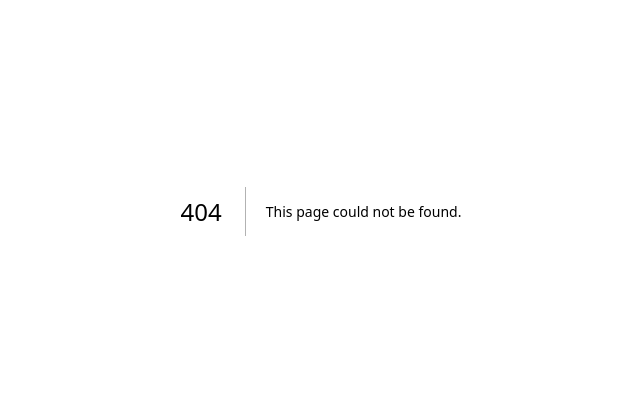
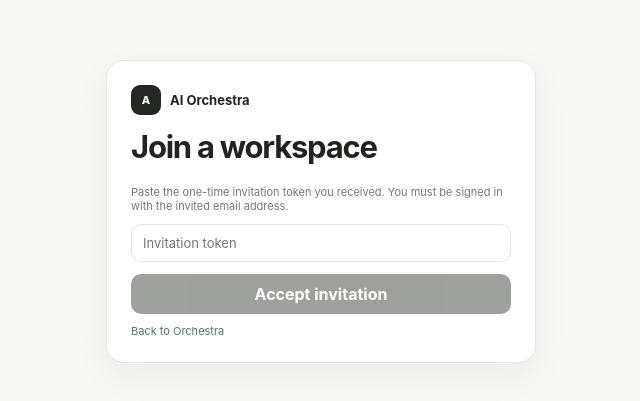
Before and after one commit to pixeldoumh-spec/Ai-orchestra, a Next.js app: page /auth/invite in a window 1280 px wide. Before the commit this address had no page. Shown: the part 189-590 px from the top of the page, without its empty margins (319-959 px from the left). Built offline with nearby package versions, Linux system fonts and the light colour scheme.

Commit message:
Add invitation acceptance UI

```diff
--- /dev/null
+++ b/app/auth/invite/page.tsx
@@ -0,0 +1,28 @@
+"use client";
+
+import { useState, type FormEvent } from "react";
+
+export default function InvitationPage(){
+ const [token,setToken]=useState("");
+ const [message,setMessage]=useState("");
+ const [busy,setBusy]=useState(false);
+ async function submit(e:FormEvent){
+  e.preventDefault(); if(!token.trim())return;
+  setBusy(true);setMessage("Joining workspace…");
+  const r=await fetch("/api/enterprise/invitations/accept",{method:"POST",headers:{"content-type":"application/json"},body:JSON.stringify({token:token.trim()})});
+  const b=await r.json().catch(()=>({}));
+  if(!r.ok){setMessage(b.error??"Invitation could not be accepted");setBusy(false);return;}
+  window.location.href="/enterprise";
+ }
+ return <main className="auth"><div className="card authCard">
+  <div className="authBrand"><span className="brandMark">A</span><span>AI Orchestra</span></div>
+  <h1>Join a workspace</h1>
+  <p className="muted small">Paste the one-time invitation token you received. You must be signed in with the invited email address.</p>
+  <form onSubmit={submit} className="stack">
+   <input required minLength={20} maxLength={200} value={token} onChange={e=>setToken(e.target.value)} placeholder="Invitation token" autoComplete="one-time-code"/>
+   <button type="submit" disabled={busy||token.trim().length<20}>{busy?"Joining…":"Accept invitation"}</button>
+   {message&&<div className="muted small">{message}</div>}
+   <a href="/">Back to Orchestra</a>
+  </form>
+ </div></main>;
+}
```
